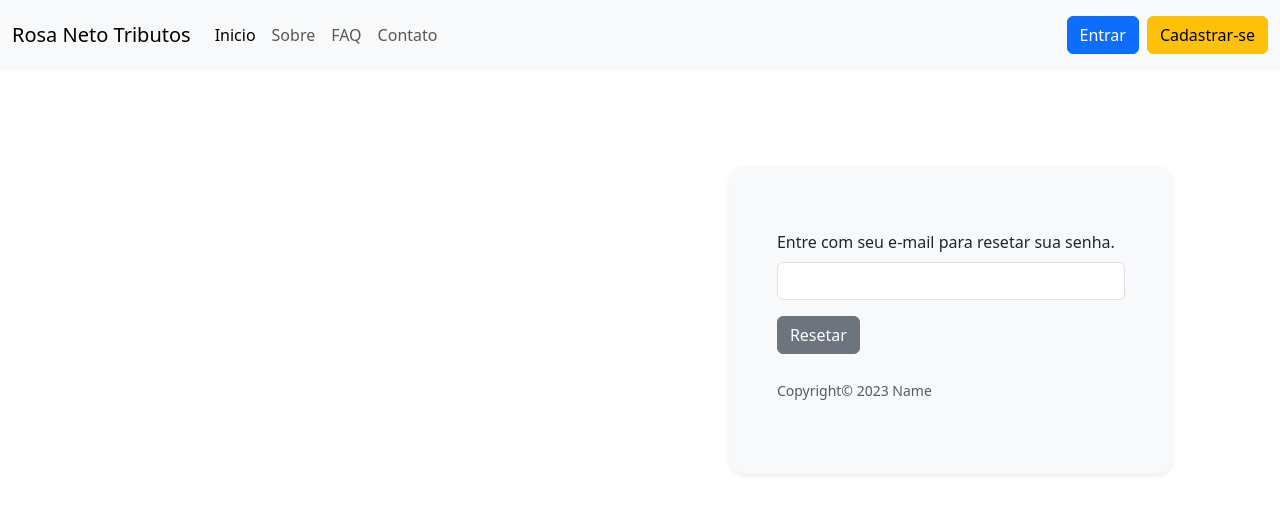
After one commit to victorhugofbr/sistema-coporativo-web, a Django app: page /contas/password_reset/ in a window 1280 px wide. The commit adds this page. Shown: the top 514 px of the page. Run offline with Django 5.2, Linux system fonts and the light colour scheme; parts of the project's set-up code (start-up, migrations or seed data) failed here and were passed over.

Commit message:
Password Reset

```diff
--- a/apps/contas/templates/contas/login.html
+++ b/apps/contas/templates/contas/login.html
@@ -15,7 +15,7 @@
     <button type="submit" class="btn btn-primary mt-3">Entrar</button>
     <div class="mt-3">
         <span>Ainda não tem conta? <a class="text-reset" href="{% url 'register' %}">Cadastre-se</a></span><br>
-        <span>Esqueceu sua senha? <a class="text-reset" href="#">Resetar</a></span>
+        <span>Esqueceu sua senha? <a class="text-reset" href="{% url 'password_reset' %}">Resetar</a></span>
     </div>
 </form>
 {% endblock %}
--- /dev/null
+++ b/apps/contas/templates/registration/password_reset_form.html
@@ -0,0 +1,12 @@
+{% extends 'components/base_auth.html' %}
+{% block title %}Resetar Senha{% endblock %}
+{% block content_auth %}
+<form method="post">
+    {% csrf_token %}
+    <div class="mt-3">
+        <label class="form-label" for="id_email">Entre com seu e-mail para resetar sua senha.</label>
+        <input type="email" name="email" class="form-control" id="id_email">
+    </div>
+    <button class="btn btn-secondary mt-3" type="submit">Resetar</button>
+</form>
+{% endblock %}
--- a/apps/contas/urls.py
+++ b/apps/contas/urls.py
@@ -1,9 +1,10 @@
-from django.urls import path
+from django.urls import path, include
 from . import views
 
 
 
 urlpatterns = [
+    path("", include("django.contrib.auth.urls")),  # Django auth
     path('timeout/', views.timeout_view, name='timeout'),
     path('entrar/',views.login_view,name='login'),
     path('criar-conta/', views.register_view, name='register'),
--- a/core/settings.py
+++ b/core/settings.py
@@ -64,6 +64,7 @@ if not DEBUG:
 # Application definition
 
 DJANGO_APPS = [
+    'apps.contas',
     'django.contrib.admin',
     'django.contrib.auth',
     'django.contrib.contenttypes',
@@ -78,8 +79,8 @@ THIRD_APPS = [
 
 PROJECT_APPS = [
     'apps.base',
+    #'apps.contas',
     'apps.pages',
-    'apps.contas',
 ]
 
 INSTALLED_APPS = DJANGO_APPS + THIRD_APPS + PROJECT_APPS
```
Also changed, not shown: apps/contas/templates/registration/password_reset_confirm.html (added, +24 -0 lines), db.sqlite3, 1 other file.
